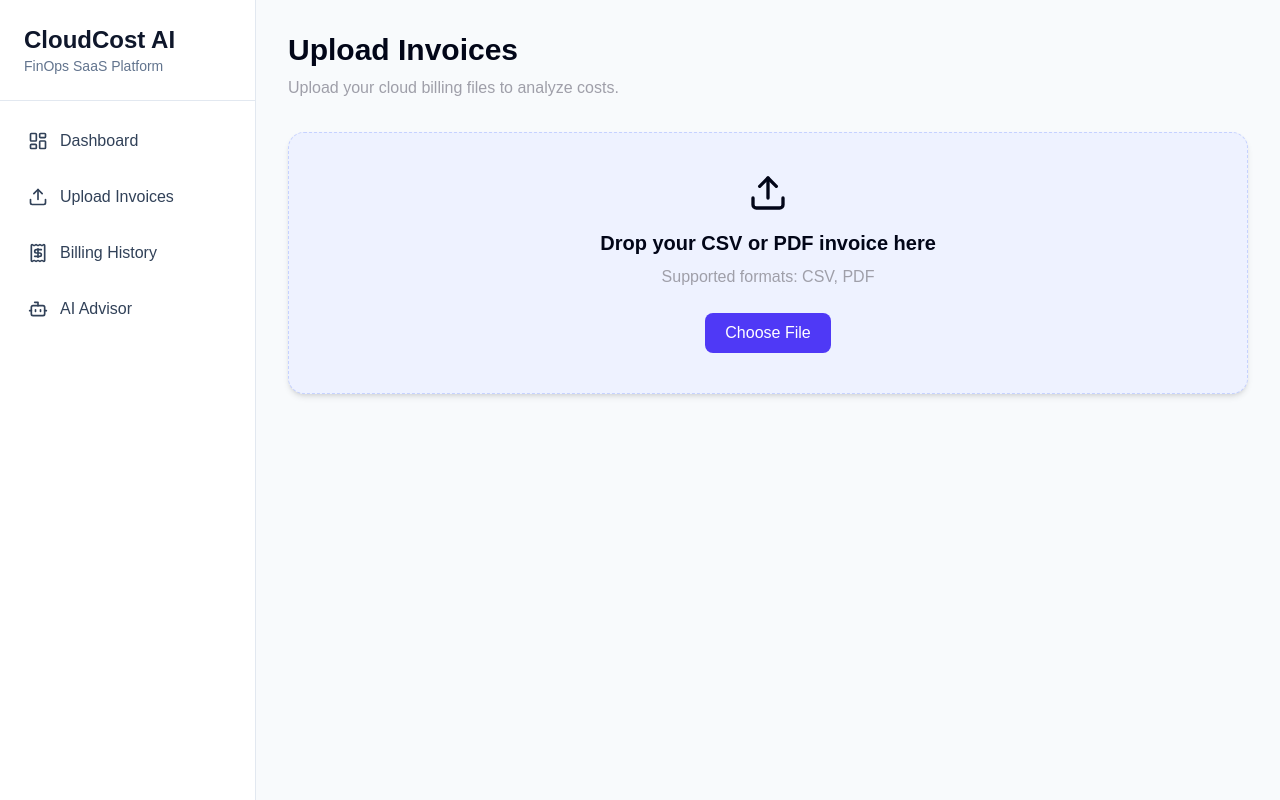
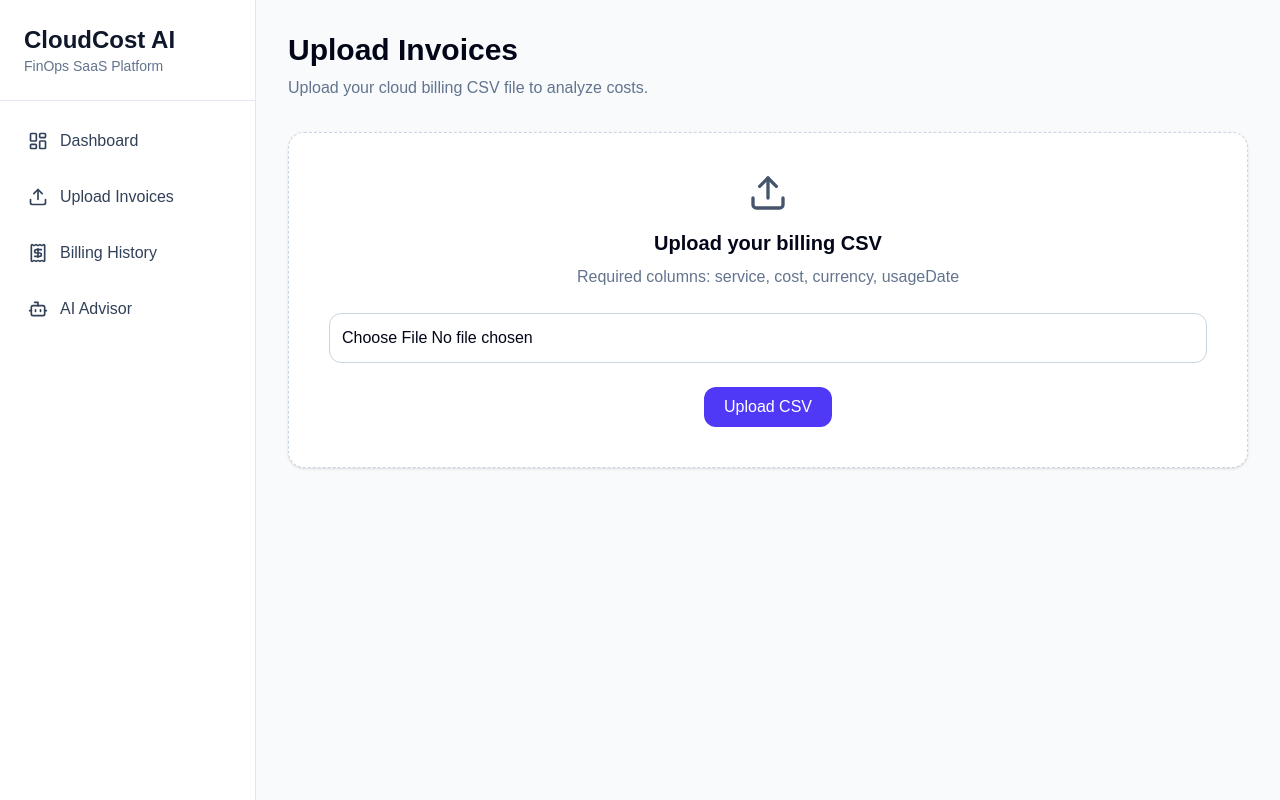
Before and after one commit to youssefmechichi/cloudcost-ai, a Next.js app in the folder frontend/: page /upload in a window 1280 px wide. Built offline with nearby package versions, Linux system fonts and the light colour scheme.

Commit message:
implement real frontend CSV upload workflow

```diff
--- a/frontend/app/upload/page.tsx
+++ b/frontend/app/upload/page.tsx
@@ -1,31 +1,106 @@
+"use client";
+
+import { useState } from "react";
 import { DashboardLayout } from "@/components/dashboard-layout";
 import { Upload } from "lucide-react";
+import { uploadBillingCsv } from "@/lib/api";
+
+function getTokenFromCookies() {
+  const cookies = document.cookie.split("; ");
+
+  for (const cookie of cookies) {
+    const [name, value] = cookie.split("=");
+
+    if (name === "token") {
+      return value;
+    }
+  }
+
+  return null;
+}
 
 export default function UploadPage() {
+  const [file, setFile] = useState<File | null>(null);
+  const [message, setMessage] = useState("");
+  const [isUploading, setIsUploading] = useState(false);
+
+  async function handleUpload() {
+    setMessage("");
+
+    const token = getTokenFromCookies();
+
+    if (!token) {
+      setMessage("You must be logged in to upload billing data.");
+      return;
+    }
+
+    if (!file) {
+      setMessage("Please select a CSV file first.");
+      return;
+    }
+
+    try {
+      setIsUploading(true);
+
+      const result = await uploadBillingCsv(token, file);
+
+      setMessage(`Upload successful. Inserted ${result.inserted} billing records.`);
+      setFile(null);
+    } catch (error) {
+      setMessage(error instanceof Error ? error.message : "Upload failed.");
+    } finally {
+      setIsUploading(false);
+    }
+  }
+
   return (
     <DashboardLayout>
-      <h1 className="text-3xl font-bold">
-        Upload Invoices
-      </h1>
+      <h1 className="text-3xl font-bold">Upload Invoices</h1>
 
-      <p className="mt-2 text-zinc-400">
-        Upload your cloud billing files to analyze costs.
+      <p className="mt-2 text-slate-500">
+        Upload your cloud billing CSV file to analyze costs.
       </p>
 
-      <div className="mt-8 rounded-2xl border border-dashed border-indigo-200 bg-indigo-50 p-10 text-center shadow-md">
-        <Upload className="mx-auto mb-4" size={40} />
+      <div className="mt-8 rounded-2xl border border-dashed border-slate-300 bg-white p-10 text-center shadow-sm">
+        <Upload className="mx-auto mb-4 text-slate-600" size={40} />
 
         <h2 className="text-xl font-semibold">
-          Drop your CSV or PDF invoice here
+          Upload your billing CSV
         </h2>
 
-        <p className="mt-2 text-zinc-400">
-          Supported formats: CSV, PDF
+        <p className="mt-2 text-slate-500">
+          Required columns: service, cost, currency, usageDate
         </p>
 
-        <button className="mt-6 rounded-lg bg-indigo-600 px-5 py-2 text-white">
-          Choose File
+        <input
+          className="mt-6 block w-full rounded-xl border border-slate-300 p-3"
+          type="file"
+          accept=".csv"
+          onChange={(event) => {
+            setFile(event.target.files?.[0] || null);
+            setMessage("");
+          }}
+        />
+
+        {file && (
+          <p className="mt-3 text-sm text-slate-600">
+            Selected file: {file.name}
+          </p>
+        )}
+
+        <button
+          onClick={handleUpload}
+          disabled={isUploading}
+          className="mt-6 rounded-xl bg-indigo-600 px-5 py-2 text-white transition hover:bg-indigo-700 disabled:cursor-not-allowed disabled:opacity-60"
+        >
+          {isUploading ? "Uploading..." : "Upload CSV"}
         </button>
+
+        {message && (
+          <p className="mt-4 text-sm text-slate-700">
+            {message}
+          </p>
+        )}
       </div>
     </DashboardLayout>
   );
--- a/frontend/lib/api.ts
+++ b/frontend/lib/api.ts
@@ -82,3 +82,24 @@ export async function getBillingRecords(token: string) {
 
   return response.json();
 }
+
+export async function uploadBillingCsv(token: string, file: File) {
+  const formData = new FormData();
+  formData.append("file", file);
+
+  const response = await fetch("http://localhost:3000/billing/upload", {
+    method: "POST",
+    headers: {
+      Authorization: `Bearer ${token}`,
+    },
+    body: formData,
+  });
+
+  const data = await response.json();
+
+  if (!response.ok) {
+    throw new Error(data.message || "Failed to upload billing CSV");
+  }
+
+  return data;
+}
```
